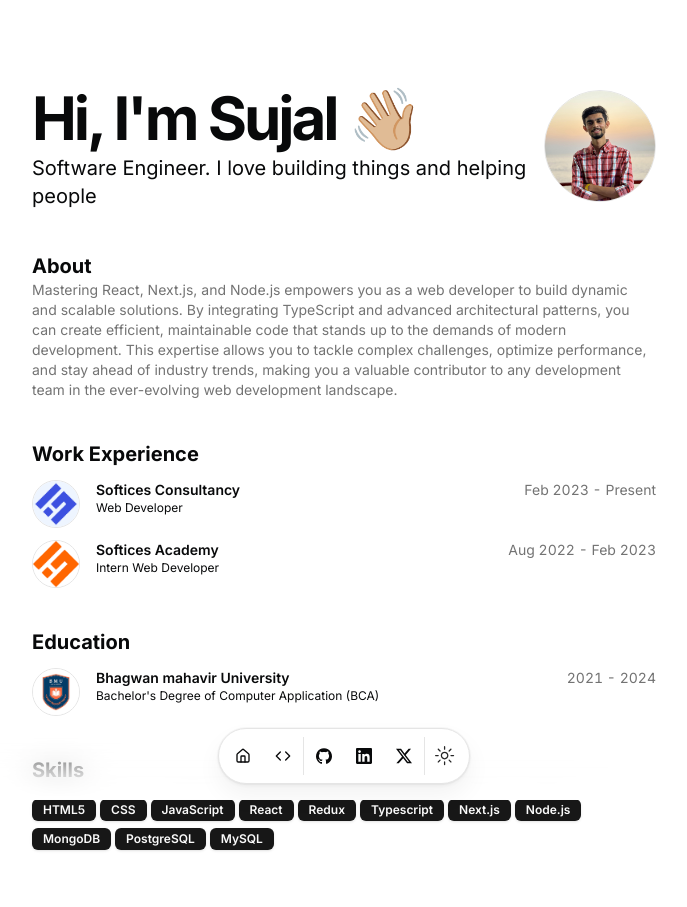
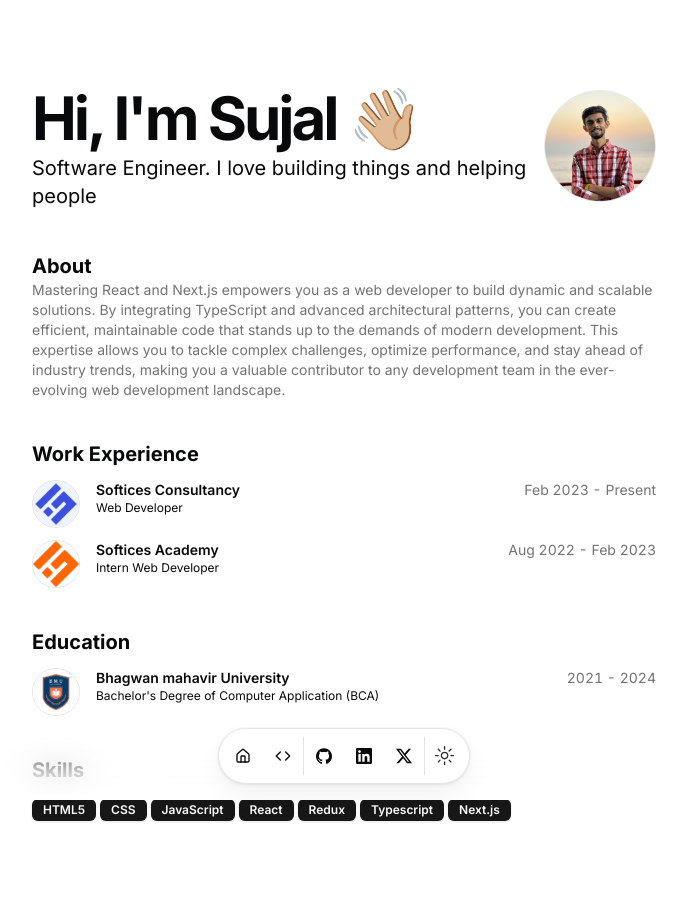
Before and after one commit to sujalthummar/portfolio, a Next.js app: page / in a window 1280 px wide. Shown: the top 907 px of the page, without its empty margins (296-983 px from the left). Built offline with nearby package versions, Linux system fonts and the light colour scheme.

Commit message:
respective updates

```diff
--- a/src/data/resume.tsx
+++ b/src/data/resume.tsx
@@ -10,8 +10,10 @@ export const DATA = {
   description:
     // "Software Engineer turned Entrepreneur. I love building things and helping people",
     "Software Engineer. I love building things and helping people",
+  // summary:
+  //   "Mastering React, Next.js, and Node.js empowers you as a web developer to build dynamic and scalable solutions. By integrating TypeScript and advanced architectural patterns, you can create efficient, maintainable code that stands up to the demands of modern development. This expertise allows you to tackle complex challenges, optimize performance, and stay ahead of industry trends, making you a valuable contributor to any development team in the ever-evolving web development landscape.",
   summary:
-    "Mastering React, Next.js, and Node.js empowers you as a web developer to build dynamic and scalable solutions. By integrating TypeScript and advanced architectural patterns, you can create efficient, maintainable code that stands up to the demands of modern development. This expertise allows you to tackle complex challenges, optimize performance, and stay ahead of industry trends, making you a valuable contributor to any development team in the ever-evolving web development landscape.",
+    "Mastering React and Next.js empowers you as a web developer to build dynamic and scalable solutions. By integrating TypeScript and advanced architectural patterns, you can create efficient, maintainable code that stands up to the demands of modern development. This expertise allows you to tackle complex challenges, optimize performance, and stay ahead of industry trends, making you a valuable contributor to any development team in the ever-evolving web development landscape.",
   avatarUrl: "/me1.jpeg",
   skills: [
     "HTML5",
@@ -21,10 +23,10 @@ export const DATA = {
     "Redux",
     "Typescript",
     "Next.js",
-    "Node.js",
-    "MongoDB",
-    "PostgreSQL",
-    "MySQL",
+    // "Node.js",
+    // "MongoDB",
+    // "PostgreSQL",
+    // "MySQL",
   ],
   navbar: [
     { href: "/", icon: HomeIcon, label: "Home" },
@@ -71,12 +73,12 @@ export const DATA = {
     //   href: "https://www.metamorix.com/",
     //   badges: [],
     //   location: "Surat",
-    //   title: "Co-Founder & CTO",
+    //   title: "Co-Founder & CEO",
     //   logoUrl: "/Metamorix.jpeg",
     //   start: "Jun 2024",
     //   end: "Present",
     //   description:
-    //     "Metamorix Consultancy is a dynamic software development firm dedicated to delivering innovative, scalable technology solutions worldwide. As Co-founder and CTO, I lead the strategic planning and execution of cutting-edge applications, ensuring seamless integration of emerging technologies to drive business success. I oversee the design, development, and deployment of robust systems while guiding a skilled team of developers. At Metamorix, we craft tailored web, mobile, and enterprise solutions to empower businesses with digital transformation and a competitive edge.",
+    //     "Metamorix Consultancy is a dynamic software development firm dedicated to delivering innovative, scalable technology solutions worldwide. As Co-founder and CEO, I lead the strategic planning and execution of cutting-edge applications, ensuring seamless integration of emerging technologies to drive business success. I oversee the design, development, and deployment of robust systems while guiding a skilled team of developers. At Metamorix, we craft tailored web, mobile, and enterprise solutions to empower businesses with digital transformation and a competitive edge.",
     // },
     {
       company: "Softices Consultancy",
```
